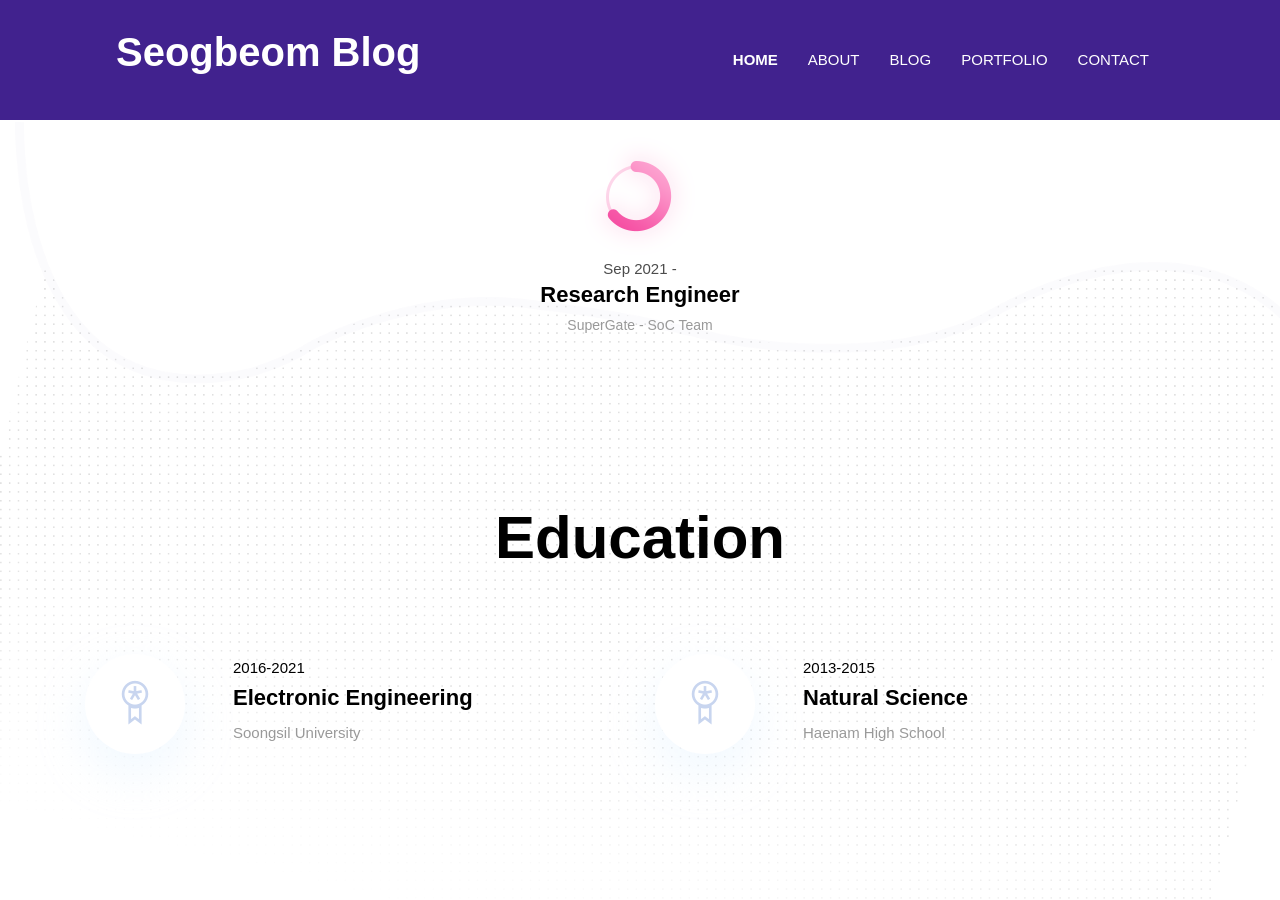
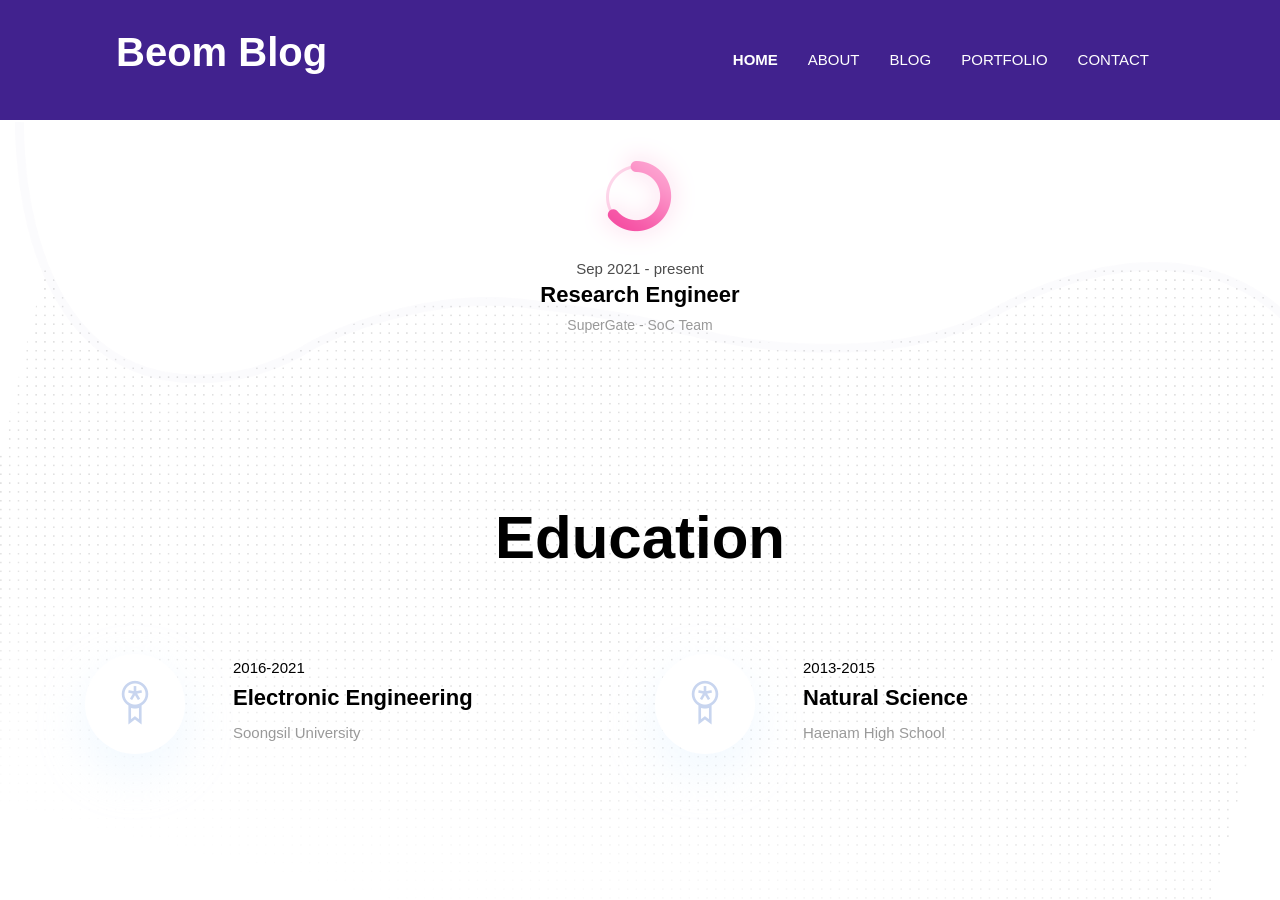
Before and after one commit to beom-git/beom-git.github.io, a Jekyll site: the page built from index.html, in a window 1280 px wide and 900 px high, scrolled down 1852 px. Built offline with Jekyll 4.4.1, drawn with Linux system fonts in a browser that asks for light colours.

```diff
--- a/_config.yml
+++ b/_config.yml
@@ -32,3 +32,6 @@ exclude:
   - LICENSE.text
   - README.md
   - SECURITY.md
+
+# Post Date Check
+future: ture
--- a/_data/settings.yml
+++ b/_data/settings.yml
@@ -2,7 +2,7 @@
 #-------------------------------
 # General Site Settings
 
-title: Seogbeom Blog
+title: Beom Blog
 logo:
 author: seongbeom
 description: this is seongbeom blog
@@ -85,7 +85,7 @@ experience:
   - {
       name: Research Engineer,
       icon: "icon-1.png",
-      date: "Sep 2021 - ",
+      date: "Sep 2021 - present",
       organization: "SuperGate - SoC Team",
     }
 
```
Also changed, not shown: assets/images/mainicon.png (added).
